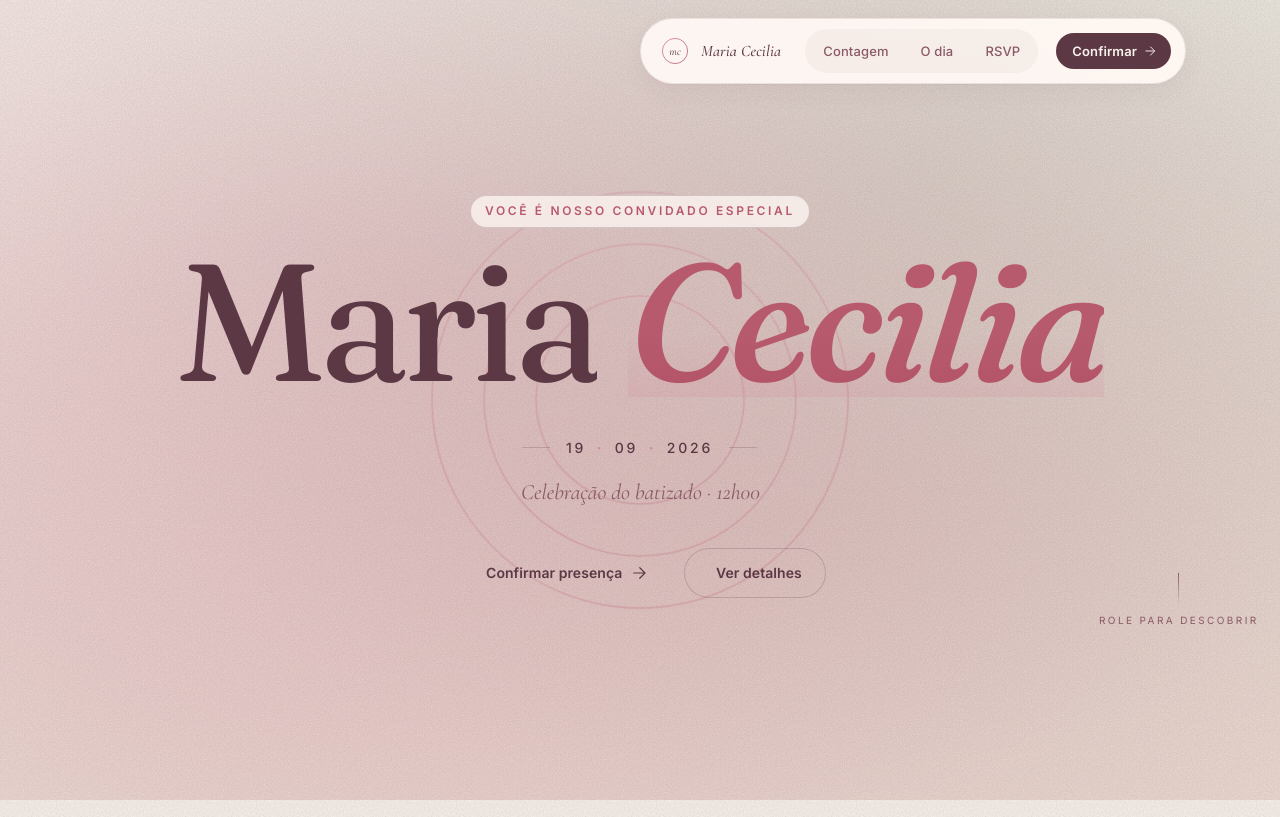
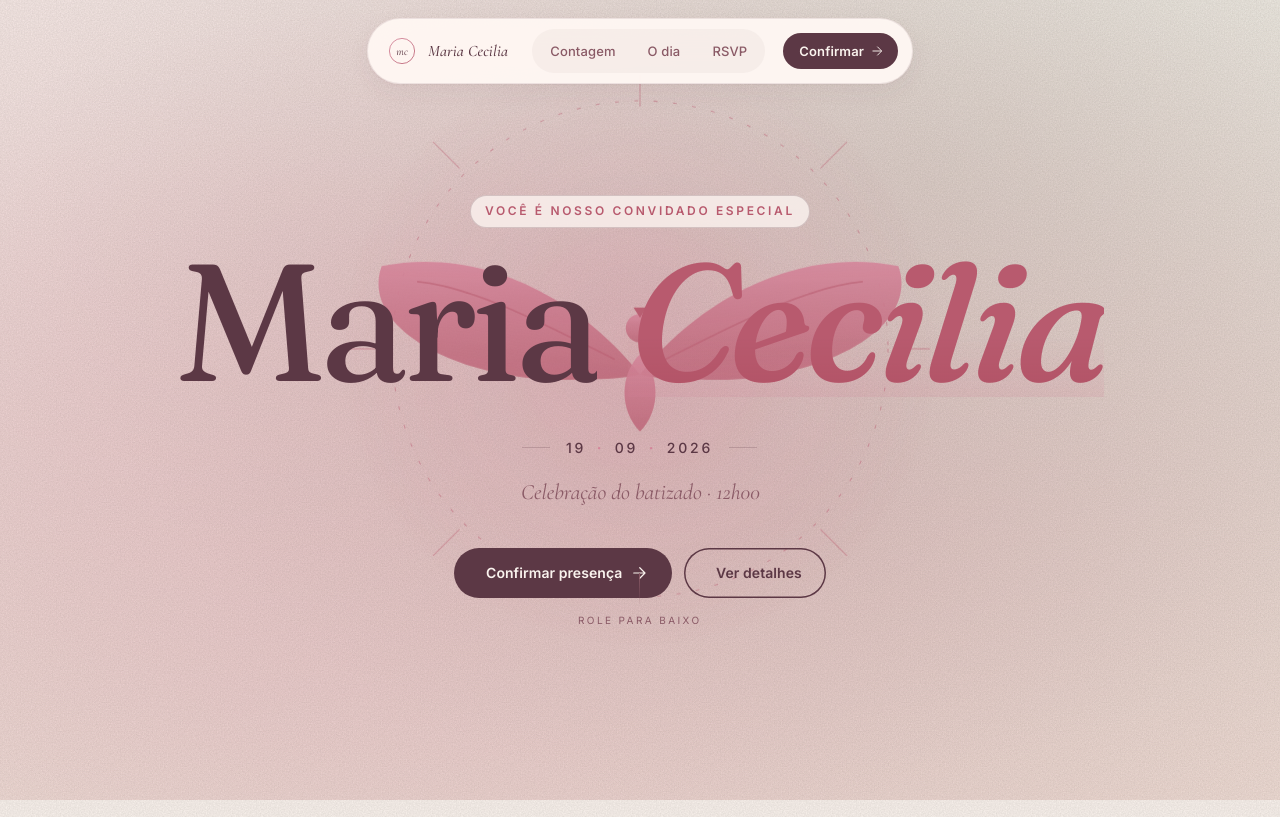
Before and after one commit to allanaramont/batizado-maria-cecilia, a website built with Vite: page index.html in a window 1280 px wide. Shown: the top 817 px of the page. Built offline with nearby package versions, Linux system fonts and the light colour scheme.

Commit message:
fix: topbar centralizado + pomba Espirito Santo + button reinforce
- Topbar: troca wrapper flex+inline-flex por width:max-content + margin auto
- Hero ornament: pomba do Espirito Santo substituindo circulos concentricos
- Botoes: btn-primary sempre filled (era so on hover); btn-ghost border 1.5px ink
- Scroll cue: centralizado via width:max-content + margin auto
- Topbar-wrap div removido do HTML

```diff
--- a/index.html
+++ b/index.html
@@ -102,16 +102,80 @@
       <!-- HERO -->
       <section class="hero" id="inicio">
         <div class="hero-ornament" aria-hidden="true">
-          <svg viewBox="0 0 200 200" width="100%" height="100%">
+          <svg viewBox="0 0 240 240" width="100%" height="100%">
             <defs>
-              <linearGradient id="heroOrn" x1="0" y1="0" x2="1" y2="1">
-                <stop offset="0%" stop-color="rgb(212, 133, 154)" stop-opacity="0.5" />
-                <stop offset="100%" stop-color="rgb(184, 90, 110)" stop-opacity="0.4" />
+              <radialGradient id="doveGlow" cx="50%" cy="50%" r="50%">
+                <stop offset="0%" stop-color="rgb(212, 133, 154)" stop-opacity="0.28" />
+                <stop offset="55%" stop-color="rgb(212, 133, 154)" stop-opacity="0.1" />
+                <stop offset="100%" stop-color="rgb(212, 133, 154)" stop-opacity="0" />
+              </radialGradient>
+              <linearGradient id="doveStroke" x1="0" y1="0" x2="0" y2="1">
+                <stop offset="0%" stop-color="rgb(184, 90, 110)" stop-opacity="0.95" />
+                <stop offset="100%" stop-color="rgb(184, 90, 110)" stop-opacity="0.6" />
+              </linearGradient>
+              <linearGradient id="doveFill" x1="0" y1="0" x2="0" y2="1">
+                <stop offset="0%" stop-color="rgb(212, 133, 154)" stop-opacity="0.95" />
+                <stop offset="100%" stop-color="rgb(184, 90, 110)" stop-opacity="0.78" />
               </linearGradient>
             </defs>
-            <circle cx="100" cy="100" r="80" fill="none" stroke="url(#heroOrn)" stroke-width="0.6" />
-            <circle cx="100" cy="100" r="60" fill="none" stroke="url(#heroOrn)" stroke-width="0.6" />
-            <circle cx="100" cy="100" r="40" fill="none" stroke="url(#heroOrn)" stroke-width="0.6" />
+
+            <!-- Aura radiante -->
+            <circle cx="120" cy="120" r="118" fill="url(#doveGlow)" />
+            <circle cx="120" cy="120" r="96" fill="none" stroke="rgb(184, 90, 110)" stroke-width="0.4" stroke-dasharray="1.5 6" opacity="0.5" />
+
+            <!-- Pomba do Espírito Santo — silhueta editorial em vôo -->
+            <g transform="translate(120 124)">
+              <!-- Asas abertas (curva fluida, simétrica) -->
+              <path
+                d="M 0 6
+                   C -22 -22, -60 -44, -100 -36
+                   C -108 -14, -76 6, -34 8
+                   C -20 8, -8 8, 0 6 Z"
+                fill="url(#doveFill)"
+              />
+              <path
+                d="M 0 6
+                   C 22 -22, 60 -44, 100 -36
+                   C 108 -14, 76 6, 34 8
+                   C 20 8, 8 8, 0 6 Z"
+                fill="url(#doveFill)"
+              />
+
+              <!-- Detalhe das penas (linha suave na borda interna das asas) -->
+              <path
+                d="M -10 0 C -34 -12, -64 -28, -86 -30"
+                fill="none" stroke="rgb(184, 90, 110)" stroke-width="0.7" stroke-linecap="round" opacity="0.6"
+              />
+              <path
+                d="M 10 0 C 34 -12, 64 -28, 86 -30"
+                fill="none" stroke="rgb(184, 90, 110)" stroke-width="0.7" stroke-linecap="round" opacity="0.6"
+              />
+
+              <!-- Corpo (gota/coração pequeno) -->
+              <path
+                d="M 0 -2
+                   C -8 6, -8 20, 0 28
+                   C 8 20, 8 6, 0 -2 Z"
+                fill="url(#doveFill)"
+              />
+
+              <!-- Cabeça -->
+              <circle cx="0" cy="-12" r="5.5" fill="url(#doveFill)" />
+
+              <!-- Bico (pequeno triângulo) -->
+              <path d="M 0 -16 L 2.5 -20 L -2.5 -20 Z" fill="rgb(184, 90, 110)" />
+            </g>
+
+            <!-- Raios de luz ao redor da pomba -->
+            <g opacity="0.4" stroke="rgb(184, 90, 110)" stroke-width="0.5" stroke-linecap="round">
+              <line x1="120" y1="14" x2="120" y2="26" />
+              <line x1="50" y1="50" x2="40" y2="40" />
+              <line x1="190" y1="50" x2="200" y2="40" />
+              <line x1="20" y1="120" x2="8" y2="120" />
+              <line x1="220" y1="120" x2="232" y2="120" />
+              <line x1="50" y1="190" x2="40" y2="200" />
+              <line x1="190" y1="190" x2="200" y2="200" />
+            </g>
           </svg>
         </div>
 
@@ -161,7 +225,7 @@
 
         <a class="scroll-cue" href="#contagem" aria-label="Ir para o próximo bloco">
           <span class="scroll-cue-line" aria-hidden="true"></span>
-          <span class="scroll-cue-label">Role para descobrir</span>
+          <span class="scroll-cue-label">Role para baixo</span>
         </a>
       </section>
 
--- a/src/styles.css
+++ b/src/styles.css
@@ -337,10 +337,11 @@ a {
 .topbar {
   position: fixed;
   top: 18px;
-  left: 50%;
-  transform: translateX(-50%) translateY(-10px);
+  left: 0;
+  right: 0;
   z-index: 80;
   display: flex;
+  justify-content: center;
   align-items: center;
   gap: 18px;
   padding: 10px 14px 10px 18px;
@@ -350,7 +351,11 @@ a {
   backdrop-filter: blur(14px) saturate(140%);
   -webkit-backdrop-filter: blur(14px) saturate(140%);
   box-shadow: var(--shadow-soft);
+  width: max-content;
+  max-width: calc(100vw - 32px);
+  margin: 0 auto;
   opacity: 0;
+  transform: translateY(-10px);
   transition:
     opacity 0.6s var(--ease-out),
     transform 0.6s var(--ease-out);
@@ -358,7 +363,7 @@ a {
 
 .topbar.is-visible {
   opacity: 1;
-  transform: translateX(-50%) translateY(0);
+  transform: translateY(0);
 }
 
 .brand {
@@ -488,7 +493,8 @@ a {
 }
 
 .btn-magnetic.btn-primary {
-  background: transparent;
+  background: var(--ink);
+  color: var(--bg);
 }
 
 .btn-magnetic.btn-primary .btn-bg {
@@ -497,19 +503,21 @@ a {
 
 .btn-magnetic.btn-ghost {
   background: transparent;
-  box-shadow: inset 0 0 0 1px var(--surface-line-strong);
+  color: var(--ink);
+  box-shadow: inset 0 0 0 1.5px var(--ink);
 }
 
 .btn-magnetic.btn-ghost .btn-bg {
   background: var(--ink);
 }
 
-.btn-magnetic:hover {
+.btn-magnetic.btn-primary:hover {
+  background: var(--rose-deep);
+}
+
+.btn-magnetic.btn-ghost:hover {
   color: var(--bg);
-}
-
-.btn-magnetic.btn-ghost:hover {
-  box-shadow: inset 0 0 0 1px var(--ink);
+  box-shadow: inset 0 0 0 1.5px var(--ink);
 }
 
 .btn-magnetic:hover .btn-bg {
@@ -557,8 +565,8 @@ a {
     color 0.3s var(--ease-out),
     border-color 0.3s var(--ease-out),
     transform 0.3s var(--ease-out);
-  border: 1px solid var(--surface-line-strong);
-  background: var(--surface);
+  border: 1.5px solid var(--ink);
+  background: transparent;
 }
 
 .btn-mini.btn-primary {
@@ -594,23 +602,21 @@ a {
 
 .hero-ornament {
   position: absolute;
-  width: clamp(280px, 50vw, 520px);
+  width: clamp(320px, 50vw, 620px);
   aspect-ratio: 1;
-  top: 50%;
+  top: 44%;
   left: 50%;
   transform: translate(-50%, -50%);
-  opacity: 0.7;
-  animation: spin 60s linear infinite;
+  opacity: 0.95;
+  animation: float 8s ease-in-out infinite;
   z-index: 0;
   pointer-events: none;
-  overflow: hidden;
-  border-radius: 50%;
-}
-
-@keyframes spin {
-  to {
-    transform: translate(-50%, -50%) rotate(360deg);
-  }
+  overflow: visible;
+}
+
+@keyframes float {
+  0%, 100% { transform: translate(-50%, -50%) translateY(0); }
+  50% { transform: translate(-50%, -50%) translateY(-12px); }
 }
 
 .hero .eyebrow,
@@ -711,8 +717,10 @@ a {
 .scroll-cue {
   position: absolute;
   bottom: 24px;
-  left: 50%;
-  transform: translateX(-50%);
+  left: 0;
+  right: 0;
+  margin: 0 auto;
+  width: max-content;
   display: inline-flex;
   flex-direction: column;
   align-items: center;
@@ -1259,7 +1267,7 @@ a {
 
 .btn-magnetic.is-active {
   color: var(--bg);
-  box-shadow: inset 0 0 0 1px var(--ink);
+  box-shadow: inset 0 0 0 1.5px var(--ink);
 }
 
 .btn-magnetic.is-active .btn-bg {
```
